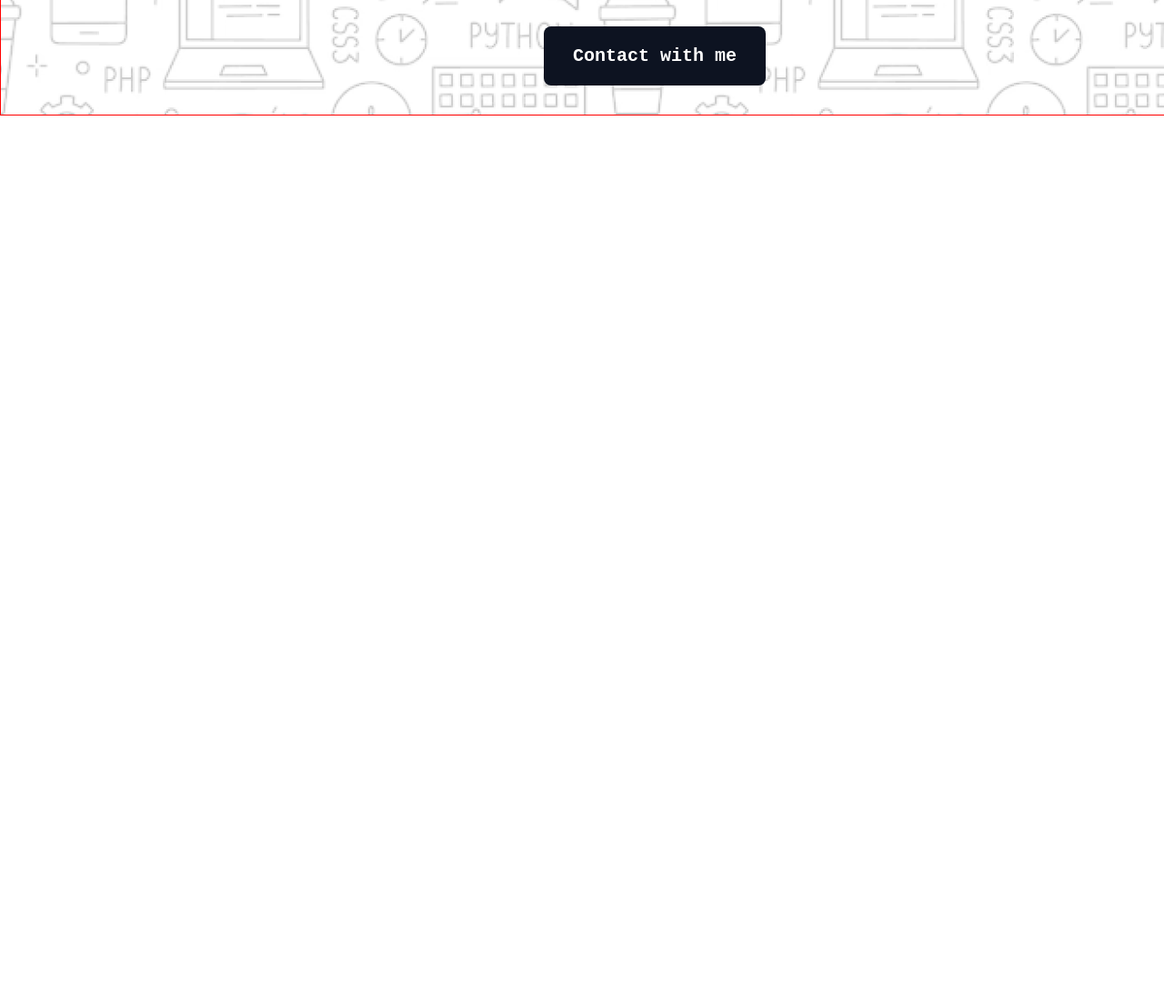
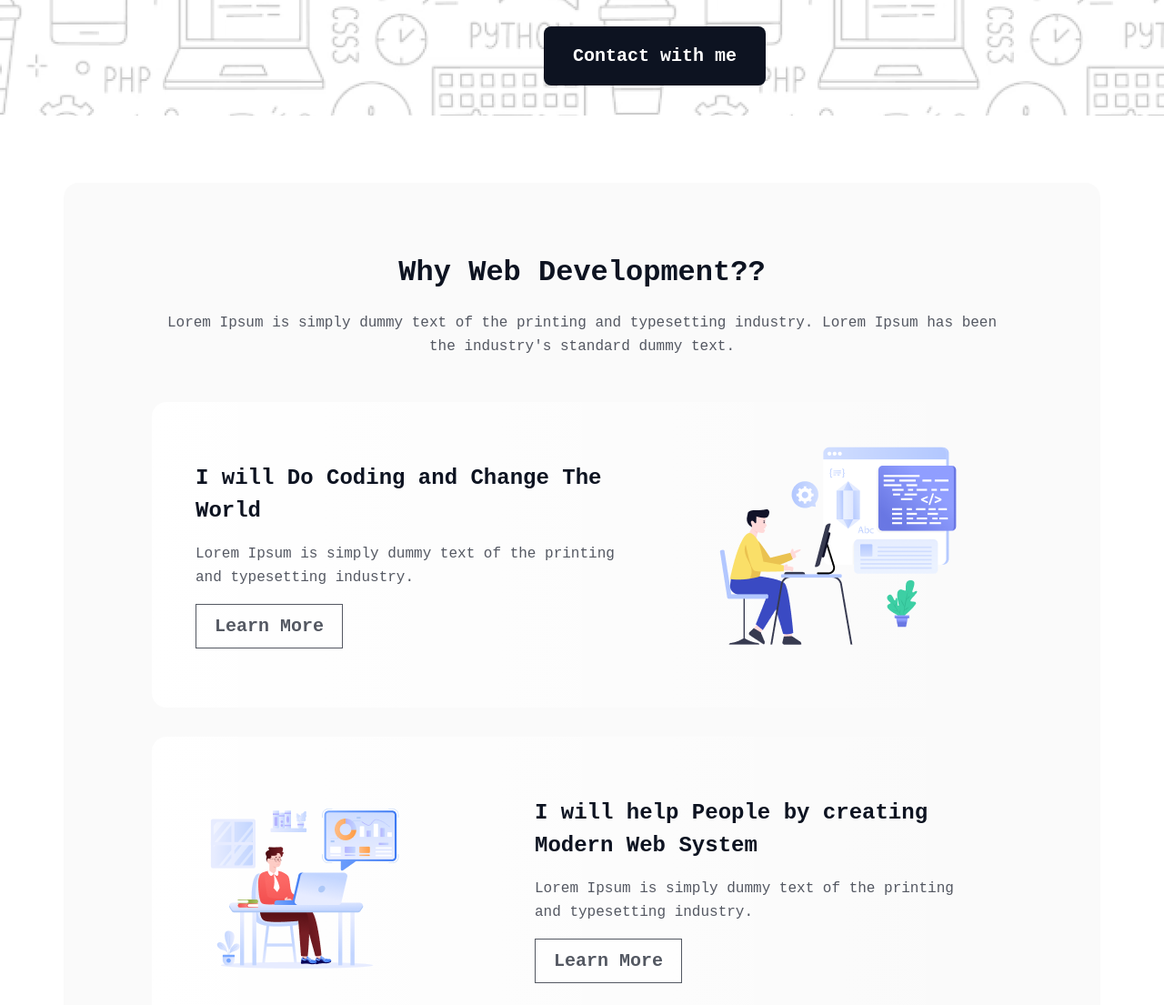
Before and after one commit to pxgacademy/1st_assignment_9_7_2024, a plain HTML site: page index.html in a window 1280 px wide. Shown: the part 655-1760 px from the top of the page at 91% size. Before the commit the page ends 800 px from the top, so only its background shows below. Drawn offline with Linux system fonts and the light colour scheme; a web font is replaced by a local one.

Commit message:
Hero section completed

```diff
--- a/index.html
+++ b/index.html
@@ -15,6 +15,8 @@
                 <a href="#"><button>Download Resume</button></a>
             </div>
         </nav>
+
+        <!-- banner section -->
         <section id="banner_section">
             <div><img src="./assets/Group.png" alt="Banner_image"></div>
             <div>
@@ -25,5 +27,57 @@
         </section>
      </header>
     <!-- header section ended -->
+
+    <!-- main section started -->
+    <main>
+    <section id="hero_section">
+        <h2>Why Web Development??</h2>
+        <p>Lorem Ipsum is simply dummy text of the printing and typesetting industry. Lorem Ipsum has been the industry's standard dummy text.</p>
+        <div id="hero_items">
+            <div class="hero_item">
+                <div class="hero_content">
+                    <h3>I will Do Coding and Change The World</h3>
+                    <p>Lorem Ipsum is simply dummy text of the printing and typesetting industry.</p>
+                    <button>Learn More</button>
+                </div>
+                <div>
+                    <img src="./assets/Layer_1.png" alt="">
+                </div>
+            </div>
+            <div class="hero_item">
+                <div>
+                    <img src="./assets/Group 3.png" alt="">
+                </div>
+                <div class="hero_content">
+                    <h3>I will help People by creating Modern Web System</h3>
+                    <p>Lorem Ipsum is simply dummy text of the printing and typesetting industry.</p>
+                    <button>Learn More</button>
+                </div>
+            </div>
+            <div class="hero_item">
+                <div class="hero_content">
+                    <h3>I will Do Coding and Change The World</h3>
+                    <p>Lorem Ipsum is simply dummy text of the printing and typesetting industry.</p>
+                    <button>Learn More</button>
+                </div>
+                <div>
+                    <img src="./assets/Group 4.png" alt="">
+                </div>
+            </div>
+        </div>
+    </section>
+    <!-- hero section ended -->
+
+
+    </main>
+    <!-- main section ended -->
+
+    <!-- footer section started -->
+     <footer>
+
+     </footer>
+    <!-- footer section ended -->
+
+
 </body>
 </html>
--- a/styles/styles.css
+++ b/styles/styles.css
@@ -71,7 +71,6 @@
         justify-content: center;
         align-items: center;
         gap: 32px;
-        border: 1px solid red;
     }
 
     #banner_section img{
@@ -113,3 +112,93 @@
         cursor: pointer;
     }
     /* banner section styles ended */
+
+    /* hero section styles started */
+
+    #hero_section{
+        width: 1140px;
+        height: 1395px;
+        padding: 80px 97px;
+        box-sizing: border-box;
+        margin: 0 auto;
+        margin-top: 74px;
+        border-radius: 16px;background-color: rgba(13, 19, 33, 0.02);
+    }
+
+    #hero_section > h2{
+        text-align: center;
+    }
+
+    #hero_section > p{
+        color: var(--darkTwo);
+        font-size: 16px;
+        font-weight: 400;
+        line-height: 26px;
+        letter-spacing: 0%;
+        text-align: center;
+        margin: 24px 0px 48px 0px;
+    }
+
+    #hero_items{
+        display: flex;
+        flex-direction: column;
+        align-items: center;
+        gap: 32px
+    }
+
+    #hero_items .hero_item{
+        width: 946px;
+        height: 336px;
+        padding: 48px;
+        box-sizing: border-box;
+        border-radius: 16px;background: linear-gradient(90.00deg, rgb(255, 255, 255),rgba(255, 255, 255, 0) 100%);
+        display: flex;
+        align-items: center;
+        justify-content: space-between;
+        gap: 32px;
+    }
+
+    #hero_items .hero_item .hero_content{
+        width: 477px;
+        height: 219px;
+        display: flex;
+        flex-direction: column;
+        justify-content: center;
+        align-items: start;
+        gap: 16px;
+    }
+
+    #hero_items .hero_item .hero_content h3{
+        color: var(--darkOne);
+        font-size: 24px;
+        font-weight: 700;
+        line-height: 36px;
+        letter-spacing: 0%;
+        text-align: left;
+    }
+    #hero_items .hero_item .hero_content p{
+        color: var(--darkTwo);
+        font-size: 16px;
+        font-weight: 400;
+        line-height: 26px;
+        letter-spacing: 0%;
+        text-align: left;
+    }
+    #hero_items .hero_item .hero_content button{
+        box-sizing: border-box;
+        border: 1px solid var(--darkOne);
+        opacity: 0.7;
+        padding: 12px 20px;
+        background-color: var(--lightColor);
+        color: var(--darkOne);
+        font-size: 20px;
+        font-weight: 600;
+        line-height: 23px;
+        letter-spacing: 0%;
+        text-align: center;
+
+    }
+    #hero_items .hero_item img{
+        height: 100%;
+    }
+    /* hero section styles ended */
```
